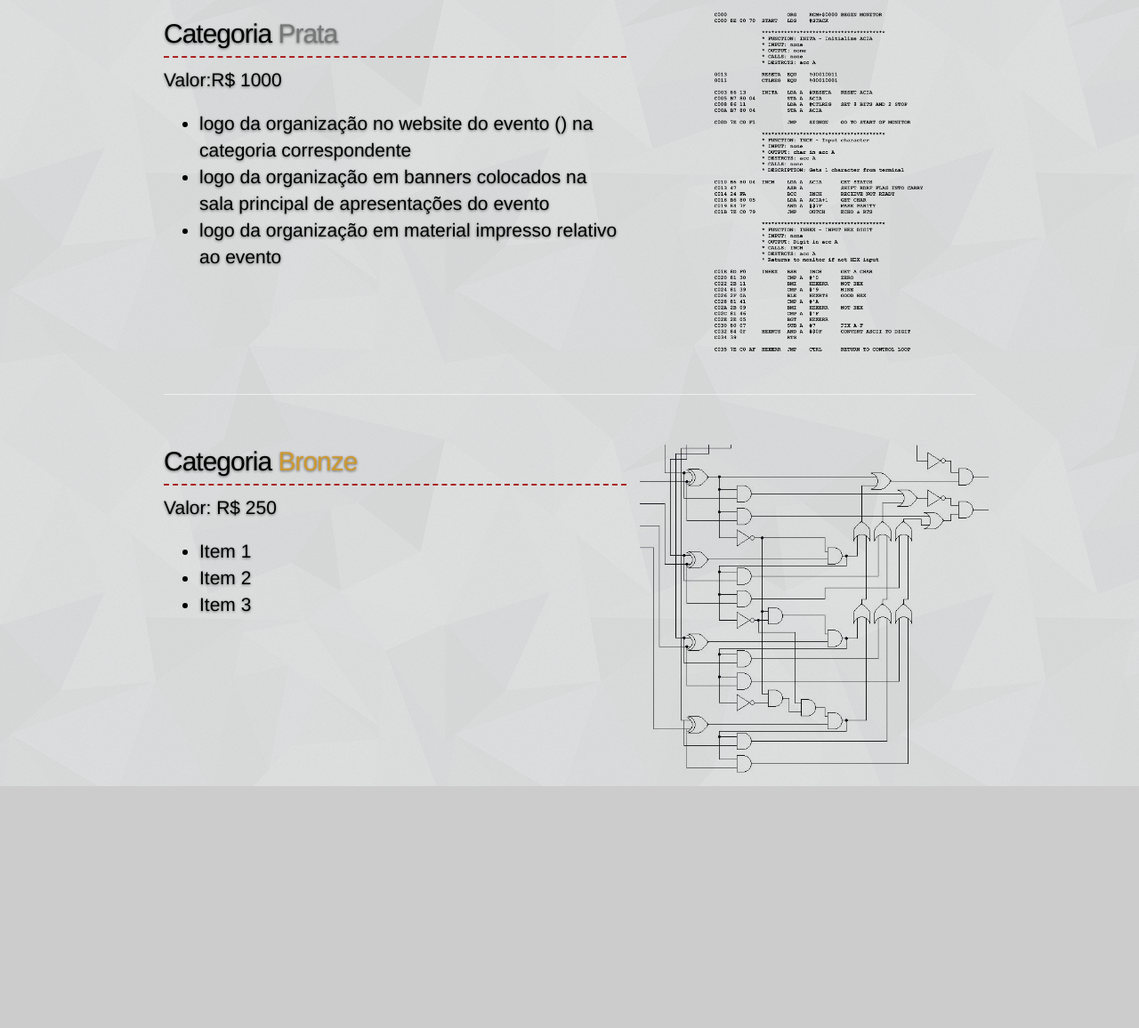
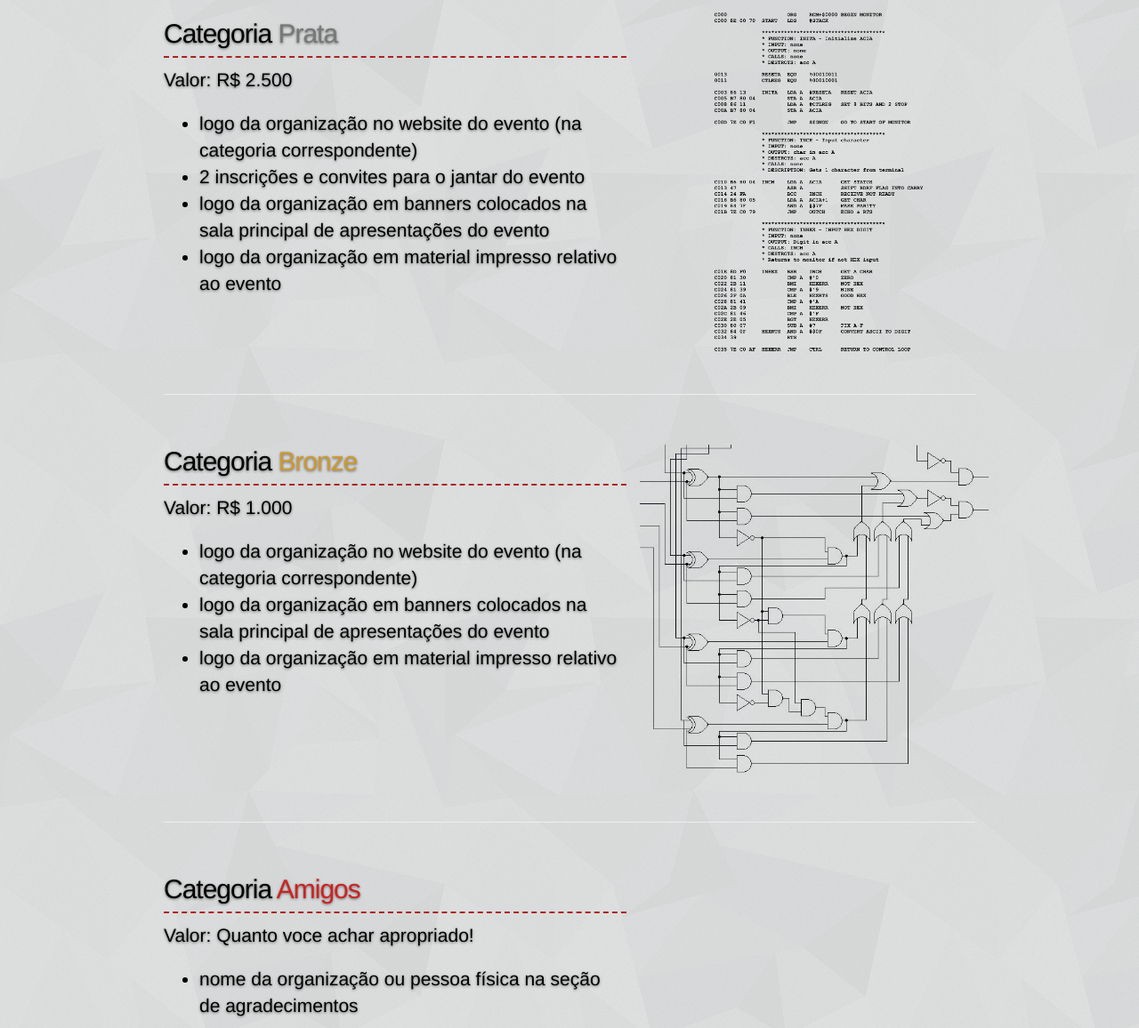
Before and after one commit to victorvsp/SiteSemPHP, a plain HTML site: page colabore.html in a window 1280 px wide. Shown: the part 1506-2662 px from the top of the page at 89% size. Before the commit the page ends 2390 px from the top, so only its background shows below. Drawn offline with Linux system fonts and the light colour scheme.

Commit message:
Update colabore.html

```diff
--- a/colabore.html
+++ b/colabore.html
@@ -65,13 +65,14 @@
             <div class="col-md-7">
               <h2 class="featurette-heading">Categoria <span class="text-muted5">Diamante</span>   </h2>
               <hr class="separator"/>
-			  <p class="lead">Valor:R$ 10.000</p>
+		 <p class="lead">Valor: R$ 10.000</p>
               <ul>
-                <li>logo da organização no website do evento () na categoria correspondente</li>
-                <li>8 kits de cortesia e recepção do evento (jantar de gala)</li>
+                <li>logo da organização no website do evento (na categoria correspondente)</li>
+                <li>8 inscrições e convites para o jantar do evento</li>
                 <li>logo da organização em material impresso relativo ao evento</li>
-				<li>espaço para exibição de material de divulgação da organização</li>
-				<li>apresentação de 60 minutos (a ser revista e agendada pela Comissão de Organização)</li>
+		<li>logo da organização em banners colocados na sala principal de apresentações do evento</li>
+		<li>espaço para exibição de material de divulgação da organização</li>
+		<li>apresentação de 60 minutos (a ser revista e agendada pela Comissão de Organização)</li>
               </ul>
             </div>
             <div class="col-md-5" id="diamond">
@@ -87,13 +88,13 @@
             <div class="col-md-7">
               <h2 class="featurette-heading">Categoria <span class="text-muted2">Ouro</span></h2>
               <hr class="separator"/>
-              <p class="lead">Valor:R$ 5.000</p>
+              <p class="lead">Valor: R$ 5.000</p>
               <ul>
-                <li>logo da organização no website do evento () na categoria correspondente</li>
-                <li>4 kits de cortesia e recepção do evento (jantar de gala)</li>
-                <li>logo da organização em banners colocados na sala principal de apresentações do evento</li>
-				<li>logo da organização em material impresso relativo ao evento</li>
-				<li>apresentação de 30 minutos (a ser revista e agendada pela Comissão de Organização)</li>
+                <li>logo da organização no website do evento (na categoria correspondente)</li>
+                <li>4 inscrições e convites para o jantar do evento</li>
+                <li>logo da organização em material impresso relativo ao evento</li>
+		<li>logo da organização em banners colocados na sala principal de apresentações do evento</li>
+		<li>apresentação de 30 minutos (a ser revista e agendada pela Comissão de Organização)</li>
               </ul>
             </div>
             <div class="col-md-5"  id="gold">
@@ -108,9 +109,10 @@
             <div class="col-md-7">
               <h2 class="featurette-heading">Categoria <span class="text-muted3">Prata</span></h2>
               <hr class="separator"/>
-              <p class="lead">Valor:R$ 1000</p>
+              <p class="lead">Valor: R$ 2.500</p>
               <ul>
-                <li>logo da organização no website do evento () na categoria correspondente</li>
+                <li>logo da organização no website do evento (na categoria correspondente)</li>
+                <li>2 inscrições e convites para o jantar do evento</li>
                 <li>logo da organização em banners colocados na sala principal de apresentações do evento</li>
                 <li>logo da organização em material impresso relativo ao evento</li>
               </ul>
@@ -124,15 +126,31 @@
             <div class="col-md-7">
               <h2 class="featurette-heading">Categoria <span class="text-muted4">Bronze  </span></h2>
               <hr class="separator"/>
-    		 <p class="lead">Valor: R$ 250</p>
+    		 <p class="lead">Valor: R$ 1.000</p>
 		       <ul>
-                <li>Item 1</li>
-                <li>Item 2</li>
-                <li>Item 3</li>
+                <li>logo da organização no website do evento (na categoria correspondente)</li>
+                <li>logo da organização em banners colocados na sala principal de apresentações do evento</li>
+                <li>logo da organização em material impresso relativo ao evento</li>
               </ul>
             </div>
             <div class="col-md-5"  id="cupper">
             </div>
+        </div>
+         <div class="divisa" ><hr class="featurette-divider"></div>
+
+        <div class="row featurette">
+            <div class="col-md-7">
+              <h2 class="featurette-heading">Categoria <span class="text-muted5">Amigos</span>   </h2>
+              <hr class="separator"/>
+			  <p class="lead">Valor: Quanto voce achar apropriado!</p>
+              <ul>
+                <li>nome da organização ou pessoa física na seção de agradecimentos</li>
+              </ul>
+            </div>
+            <!-- <div class="col-md-5"> -->
+            <!--   <img class="featurette-image img-responsive" -->
+            <!--   src="Fractal_Diamond.png" alt="Generic placeholder image"> -->
+            <!-- </div> -->
         </div>
 </div>
   </div>
```
